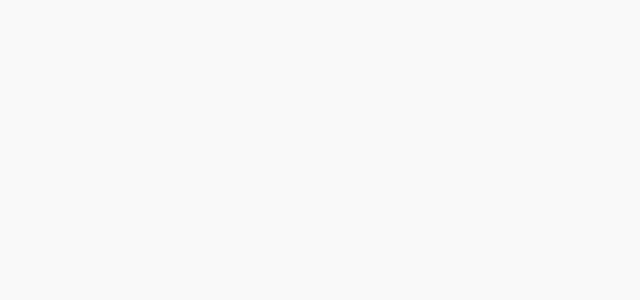
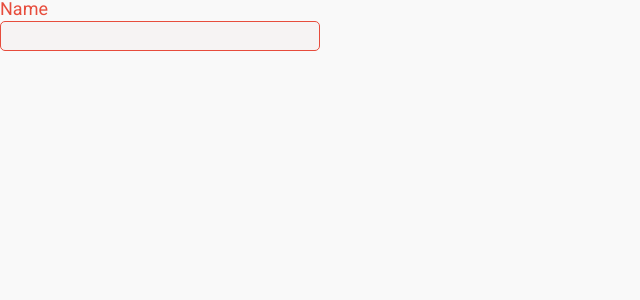
Before and after one commit to henriquemarioto/capstone-m3-borarachar, a React (Vite) app: page / in a window 1280 px wide. Shown: the top 300 px of the page, without its empty margins (0-640 px from the left). Built offline with nearby package versions, Linux system fonts and the light colour scheme.

Commit message:
style(components/input): input style with and without errors

```diff
--- a/src/App.jsx
+++ b/src/App.jsx
@@ -1,12 +1,11 @@
-import { useState } from "react";
-import Button from "./components/Button";
+import Input from "./components/Input";
 import GlobalStyle from "./styles/global";
 
 function App() {
   return (
     <div className="App">
       <GlobalStyle />
-
+      <Input inputName={"Name"} isErrored={true} />
     </div>
   );
 }
--- /dev/null
+++ b/src/components/Input/index.jsx
@@ -0,0 +1,17 @@
+import { useState } from "react";
+import { Container, TextContainer } from "./style";
+
+function Input({ isErrored = false, inputName, ...rest }) {
+  const [focus, setFocus] = useState(false);
+
+  return (
+    <Container {...rest} isErrored={isErrored}>
+      <TextContainer isErrored={isErrored} focus={focus}>
+        {inputName}
+      </TextContainer>
+      <input onBlur={() => setFocus(false)} onFocus={() => setFocus(true)} />
+    </Container>
+  );
+}
+
+export default Input;
--- /dev/null
+++ b/src/components/Input/style.jsx
@@ -0,0 +1,67 @@
+import styled, { css } from "styled-components";
+
+export const Container = styled.div`
+  display: flex;
+  flex-direction: column;
+  gap: 3px;
+
+  input {
+    width: 300px;
+    height: 30px;
+    box-sizing: border-box;
+    border-radius: 5px;
+    padding: 0px 10px;
+    transition: 500ms;
+    border: 1px solid;
+  }
+
+  input:focus {
+    outline: none !important;
+  }
+
+  ${({ isErrored }) =>
+    isErrored === false
+      ? css`
+          input {
+            background-color: var(--lighter-gray);
+            border-color: var(--dark-gray);
+          }
+
+          input:focus {
+            border-color: var(--light-blue);
+            box-shadow: 0 0 5px var(--light-blue);
+          }
+        `
+      : css`
+          input {
+            background-color: var(--lighter-gray);
+
+            border-color: var(--red);
+          }
+
+          input:focus {
+            box-shadow: 0 0 5px var(--red);
+          }
+        `}
+
+  @media (min-width: 1024px) {
+    input {
+      width: 320px;
+    }
+  }
+`;
+
+export const TextContainer = styled.h2`
+  color: ${({ isErrored, focus }) =>
+    isErrored === true
+      ? "var(--red)"
+      : focus
+      ? "var(--light-blue)"
+      : "var(--dark-gray)"};
+
+  font-size: 14px;
+
+  @media (min-width: 1024px) {
+    font-size: 18px;
+  }
+`;
```
